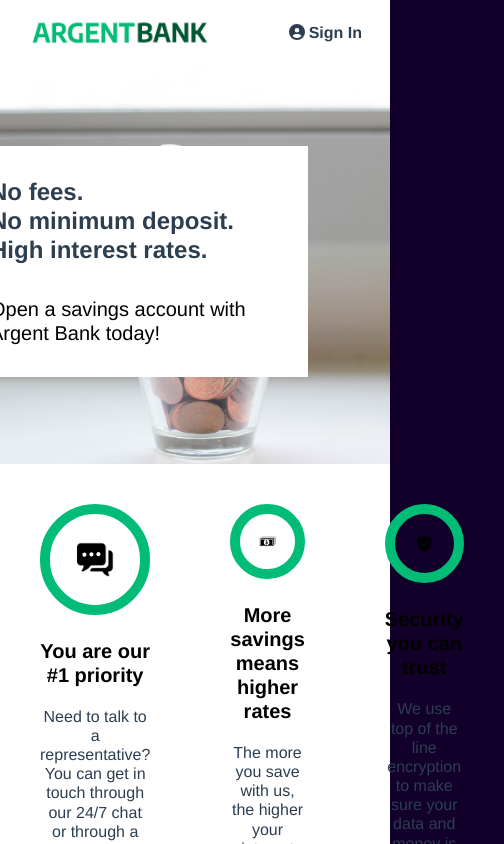
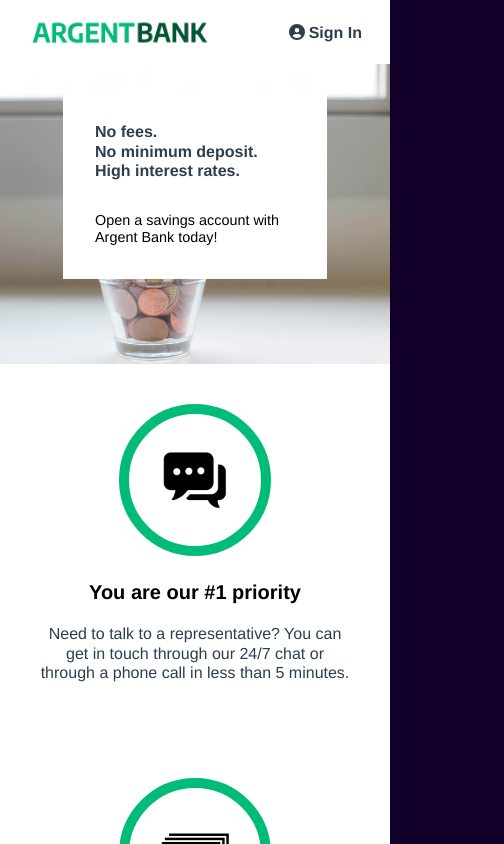
Before and after one commit to Karolpz/ArgentBank, a React (Vite) app in the folder Frontend-React/: page / in a window 390 px wide. Shown: the top 844 px of the page, 504 px wide, since content can reach past the window. Built offline with nearby package versions, Linux system fonts and the light colour scheme.

Commit message:
responsive

```diff
--- a/Frontend-React/src/assets/style/_global.scss
+++ b/Frontend-React/src/assets/style/_global.scss
@@ -32,15 +32,17 @@ body {
     -webkit-font-smoothing: antialiased;
     -moz-osx-font-smoothing: grayscale;
     background-color: v.$background-color;
-    min-height: 100vh;
-
 }
 
 #root {
     display: flex;
     flex-direction: column;
+    min-height: 100vh;
 }
 
+main {
+    flex: 1;
+}
 
 ul,
 ol {
--- a/Frontend-React/src/assets/style/_variables.scss
+++ b/Frontend-React/src/assets/style/_variables.scss
@@ -7,6 +7,8 @@ $background-color: #12002b;
 //TYPOGRAPHY//
 $size-smallbutton:0.8rem;
 $size-button:1.1rem;
+$size14:0.9rem;
+$size16:1rem;
 $size20:1.25rem;
 $size24:1.5rem;
 $size32:2rem;
--- a/Frontend-React/src/components/Card/_card.scss
+++ b/Frontend-React/src/components/Card/_card.scss
@@ -12,13 +12,23 @@
     text-align: left;
     margin-bottom: 2rem;
 
+    @media (max-width: 720px) {
+            flex-direction: column;
+            align-items: flex-start;
+        }
+
     & button {
         width: 200px;
         margin-top: 1rem;
+
+        @media (max-width: 720px) {
+            width: 100%;
+        }
     }
 
     & .transaction__content {
         color: v.$primary-color;
+
 
         & .transaction__content--amount {
             font-weight: bold;
--- a/Frontend-React/src/containers/Hero/_hero.scss
+++ b/Frontend-React/src/containers/Hero/_hero.scss
@@ -8,6 +8,10 @@
         width: 100%;
         object-fit: cover;
         object-position: 0 33%;
+
+        @media (max-width: 920px) {
+            height: 300px
+        }
     }
 
     & .hero__content {
@@ -18,18 +22,35 @@
         background: v.$terciary-color;
         padding: 2rem;
         text-align: left;
-        width:350px;
+        width: 350px;
+
+        @media (max-width: 920px) {
+            transform: translate(-50%, -50%);
+            right: 50%;
+            left: 50%;
+            width: 264px;
+            margin: 0;
+            top: 120px;
+        }
 
         & .hero__content--title {
             font-size: v.$size24;
             color: v.$primary-color;
             font-weight: bold;
+
+            @media (max-width: 920px) {
+                font-size: v.$size16;
+            }
         }
 
         & .hero__content--subtitle {
             margin-bottom: 0;
-            margin-top:2rem;
+            margin-top: 2rem;
             font-size: v.$size20;
+
+            @media (max-width: 920px) {
+                    font-size: v.$size14;
+                }
         }
     }
 }
--- a/Frontend-React/src/pages/Home/_home.scss
+++ b/Frontend-React/src/pages/Home/_home.scss
@@ -1,9 +1,12 @@
 .home__content {
-    flex: 1;
+    background-color: #fff;
+
+    & .feature {
+        display: flex;
+        flex-basis: 33%;
+
+        @media (max-width: 920px) {
+            flex-direction: column;
+        }
+    }
 }
-
-.feature {
-    display: flex;
-    flex-basis: 33%;
-    background-color: #fff;
-}
--- a/Frontend-React/src/pages/SignIn/_signin.scss
+++ b/Frontend-React/src/pages/SignIn/_signin.scss
@@ -5,7 +5,6 @@
     background-color: v.$background-color;
     color: v.$primary-color;
     text-align: center;
-    height: 84.5vh;
 
     & .form__modal {
         position: absolute;
--- a/Frontend-React/src/pages/User/_user.scss
+++ b/Frontend-React/src/pages/User/_user.scss
@@ -3,7 +3,6 @@
 .user__content {
     background-color: v.$background-color;
     text-align: center;
-    height: 84.5vh;
 
     & .user__content--header {
         margin-bottom: 2rem;
```
